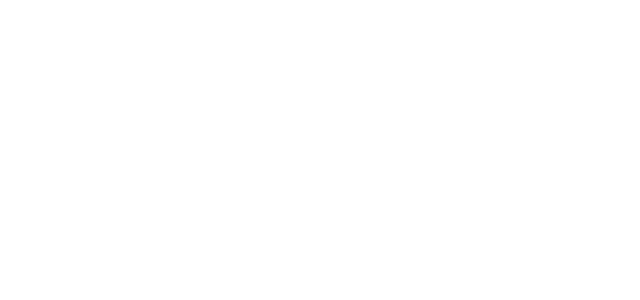
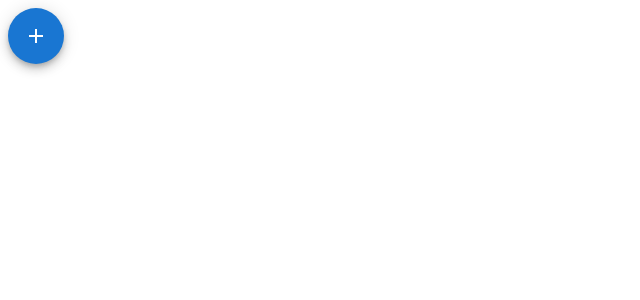
Before and after one commit to salmank305/Alarm---How-JS-works-with-example-event-loop-call-stack-heap-JSON-setTimeo---2uc3trjiazg6, a React app: page / in a window 1280 px wide. Shown: the top 300 px of the page, without its empty margins (0-640 px from the left). Built offline with nearby package versions, Linux system fonts and the light colour scheme.

Commit message:
Update App.js

```diff
--- a/src/components/App.js
+++ b/src/components/App.js
@@ -1,7 +1,5 @@
-import { Co2Sharp } from '@mui/icons-material';
 import React from 'react'
 import '../styles/App.css';
-import ActiveAlarm from './activeAlarm';
 import AlarmContainer from './alarmContainer';
 import AlarmForm from './alarmForm';
 const App = () => {
@@ -21,8 +19,68 @@ const App = () => {
     },
   ]
 
+  const timeCheck = i => {
+    return (i<10) ? '0'+i : i;
+  }
+
+  // console.log(new Date().toLocaleTimeString('en-US', {hour12: false}))
+
+  const [alarms, setAlarms] = React.useState(defaultAlarms)
+
+  const [open, setOpen] = React.useState(false)
+  const date1 = new Date()
+  const [currentTime, setCurrentTime] = React.useState(timeCheck(date1.getHours())+":"+timeCheck(date1.getMinutes()))
+
+  const updateTime = () => {
+    const date = new Date()
+    setCurrentTime(timeCheck(date.getHours())+":"+timeCheck(date.getMinutes()))
+    console.log(currentTime)
+  }
+  React.useEffect(()=> {
+    updateTime()
+  }, [])
+
+  setInterval(updateTime, 60000)
+  const handleClickOpen = () => {
+    setOpen(true);
+  };
+
+  const handleClose = () => {
+    setOpen(false);
+  };
+
+  const handleSave = (label, alarmTime) => {
+    const alarmsCopy = [...alarms]
+    alarmsCopy.push({label, alarmTime})
+    setAlarms(alarmsCopy)
+    handleClose()
+  }
+
+  const handleDelete = (index) => {
+    const alarmsCopy = [...alarms]
+    alarmsCopy.splice(index, 1)
+    setAlarms(alarmsCopy)
+  }
+
+  const handleEdit = (label1, alarmTime1, index) => {
+    const alarmsCopy = [...alarms]
+    alarmsCopy[index].label = label1
+    alarmsCopy[index].alarmTime = alarmTime1
+    setAlarms(alarmsCopy)
+  }
+
+  const handleSnooze = index => {
+    const alarmsCopy = [...alarms]
+    const date = new Date(Date.now() + 10*60*1000)
+    alarmsCopy[index].alarmTime = timeCheck(date.getHours()) + ':' + timeCheck(date.getMinutes())
+    console.log(alarmsCopy[index])
+    setAlarms(alarmsCopy)
+  }
+
   return (
     <div id="main">
+      <AlarmContainer onOpen={handleClickOpen} alarms={alarms} onDelete={handleDelete} onEdit={handleEdit} time={currentTime} onSnooze={handleSnooze}/>
+      <AlarmForm open={open} onOpen={handleClickOpen} onClose={handleClose} onSave={handleSave}/>
     </div>
   )
 }
```
